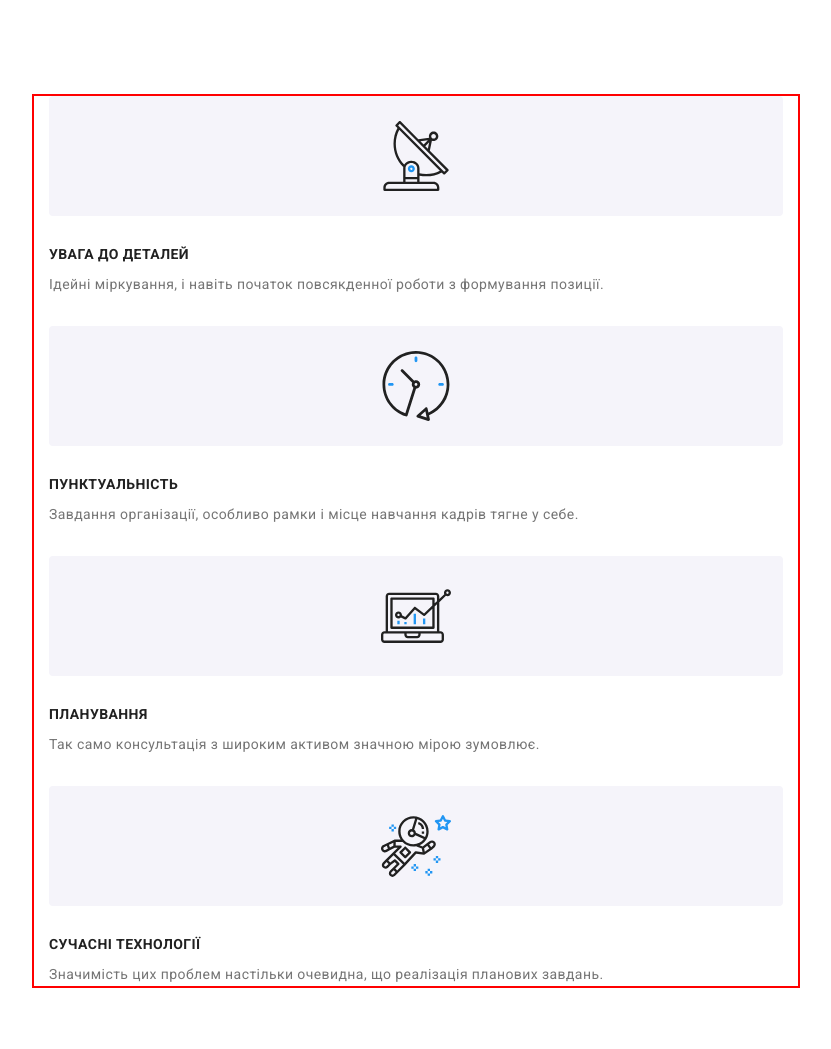
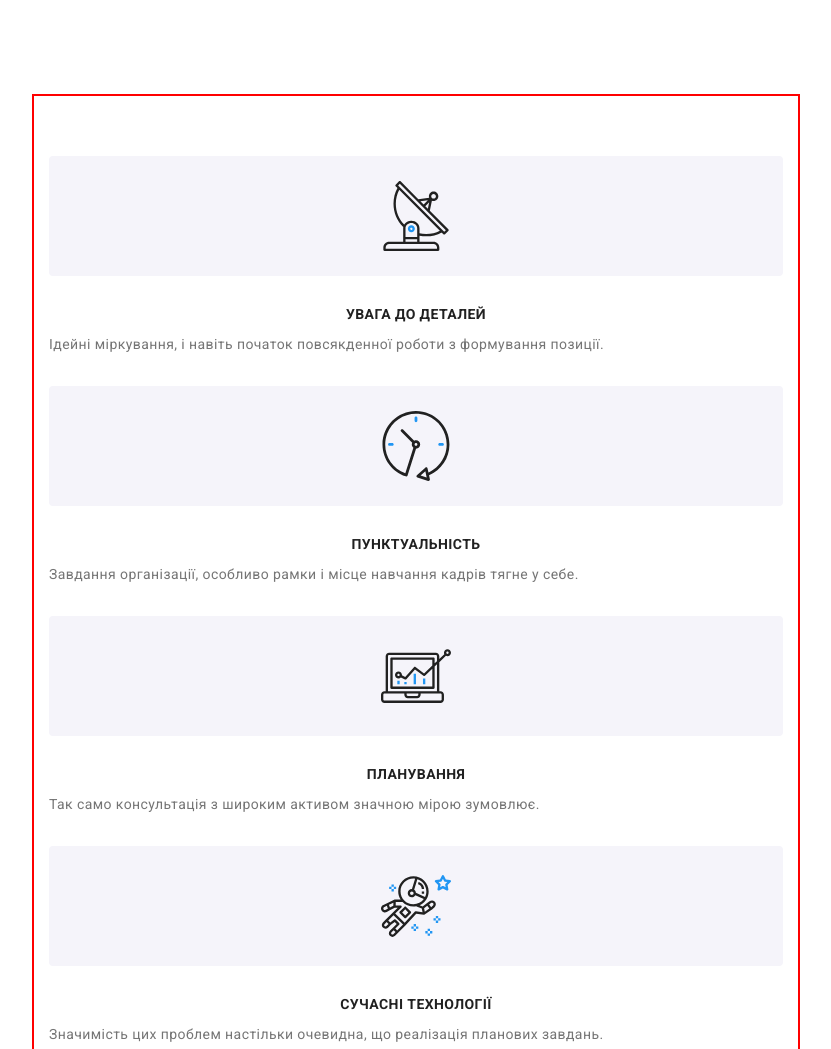
Before and after one commit to victoriasyluma/goit-markup-hw-08, a website: page index.html in a window 1280 px wide. Shown: the top 1049 px of the page, without its empty margins (224-1055 px from the left). Drawn offline with nearby package versions, Linux system fonts and the light colour scheme.

Commit message:
one section

```diff
--- a/sass/components/_advantage.scss
+++ b/sass/components/_advantage.scss
@@ -11,12 +11,11 @@
 .advantage__list {
   display: flex;
   list-style: none;
+  padding: 60px 15px;
   margin-top: 0;
   margin-bottom: 0;
 
   flex-direction: column;
-  padding-left: 15px;
-  padding-right: 15px;
 
   gap: 30px;
   justify-content: space-between;
@@ -28,6 +27,7 @@
     letter-spacing: 0.03em;
     text-transform: uppercase;
     margin-bottom: 10px;
+    text-align: center;
   }
 
   .advantage__text {
```
Also changed, not shown: sass/main.css, sass/main.min.css, 2 other files.
